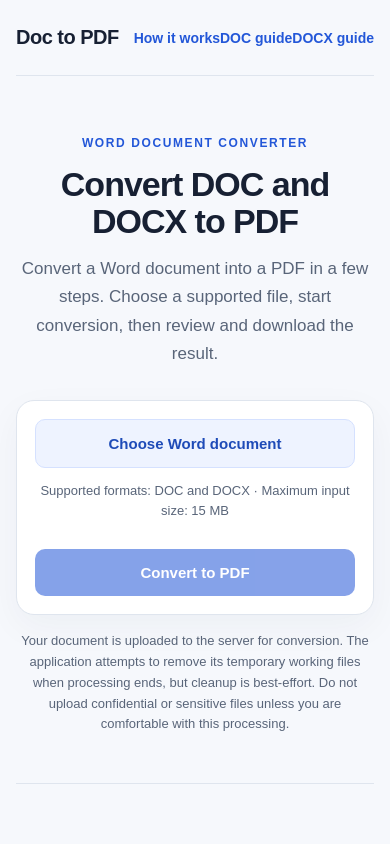
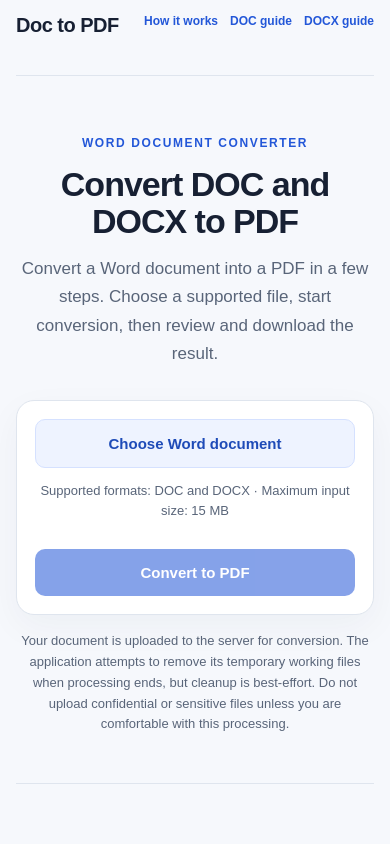
Before and after one commit to Monupatel62/doc-to-pdf, a Next.js app: page / in a window 390 px wide. Shown: the top 844 px of the page. Built offline with nearby package versions, Linux system fonts and the light colour scheme; no server answers.

Commit message:
style: improve guide pages and mobile navigation

```diff
--- a/app/globals.css
+++ b/app/globals.css
@@ -35,3 +35,17 @@ details { border-bottom: 1px solid var(--line); padding: 18px 0; }
 summary { cursor: pointer; font-weight: 700; }
 footer { border-top: 1px solid var(--line); padding: 22px 0 36px; color: var(--muted); font-size: 13px; display: flex; justify-content: space-between; gap: 20px; }
 @media (max-width: 640px) { .page { padding: 0 16px; } .hero { padding-top: 48px; } h1 { letter-spacing: -1px; } .converter { padding: 18px; } .steps { grid-template-columns: 1fr; } footer { display: block; } }
+
+.guidePage { max-width: 820px; margin: 0 auto; padding: 42px 24px 64px; line-height: 1.75; overflow-wrap: anywhere; }
+.guidePage nav { color: var(--muted); font-size: 14px; margin-bottom: 28px; }
+.guidePage h1 { max-width: none; margin: 0 0 20px; font-size: clamp(32px, 5vw, 44px); line-height: 1.15; letter-spacing: -1.2px; }
+.guidePage h2 { margin-top: 34px; margin-bottom: 10px; font-size: 25px; line-height: 1.3; }
+.guidePage h3 { margin-top: 22px; margin-bottom: 6px; font-size: 18px; }
+.guidePage p, .guidePage li { color: #354155; font-size: 16px; }
+.guidePage li { margin: 8px 0; padding-left: 3px; }
+.guidePage ul, .guidePage ol { padding-left: 26px; }
+.guideCta { display: inline-block; padding: 10px 14px; border-radius: 8px; background: #eef3ff; font-weight: 700; text-decoration: none; }
+.topbar nav { display: flex; flex-wrap: wrap; gap: 18px; align-items: center; }
+.topbar nav a { white-space: nowrap; }
+.faq h3 { margin-top: 24px; margin-bottom: 6px; font-size: 17px; }
+@media (max-width: 640px) { .guidePage { padding: 30px 18px 48px; } .guidePage p, .guidePage li { font-size: 15px; } .topbar { height: auto; min-height: 76px; padding: 14px 0; gap: 14px; align-items: flex-start; } .topbar nav { justify-content: flex-end; gap: 10px 12px; } .topbar nav a { font-size: 12px; } }
```
